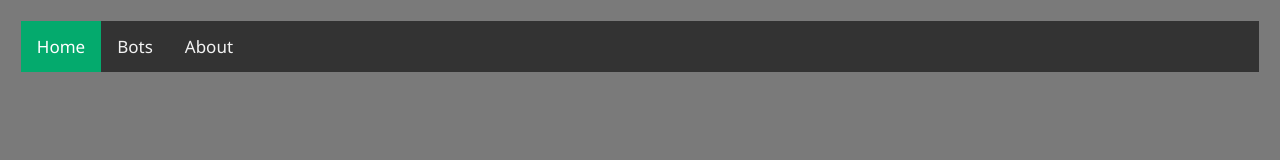
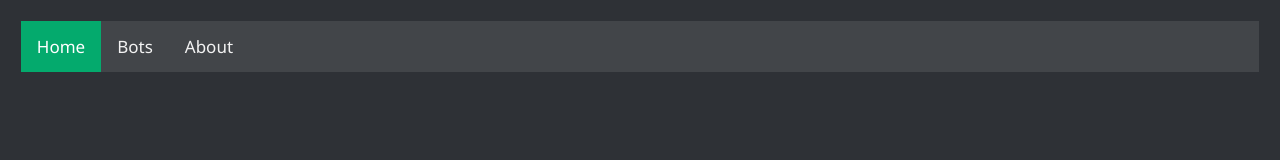
Before and after one commit to Trip0/PinBotWebPage, a plain HTML site: page main.html in a window 1280 px wide. Shown: the top 160 px of the page. Drawn offline with Linux system fonts and the light colour scheme.

Commit message:
Color Change and Test

```diff
--- a/maincss.css
+++ b/maincss.css
@@ -1,9 +1,9 @@
 body {
-    background-color: rgb(122, 122, 122);
+    background-color: rgb(46,49,54);
 }
 /* Add a black background color to the top navigation */
 .topnav {
-    background-color: #333;
+    background-color: rgb(66,69,73);
     overflow: hidden;
   }
 
```
